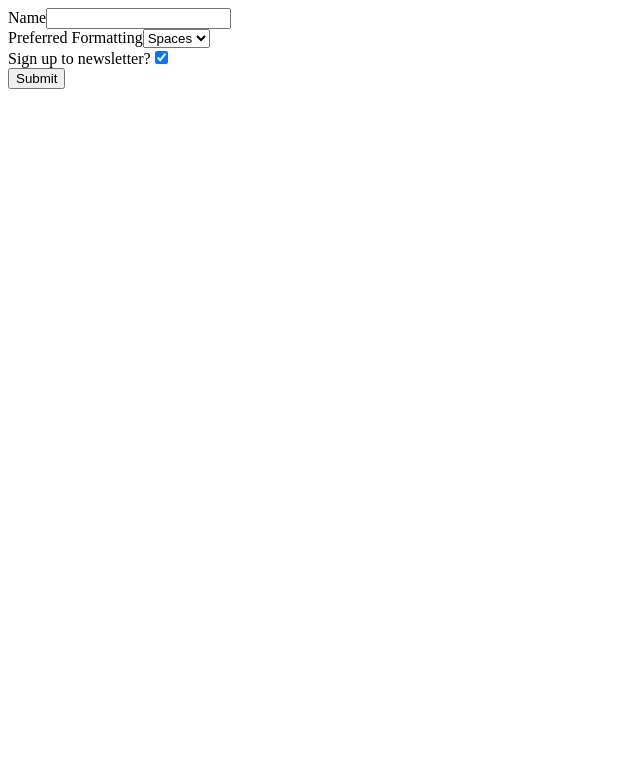
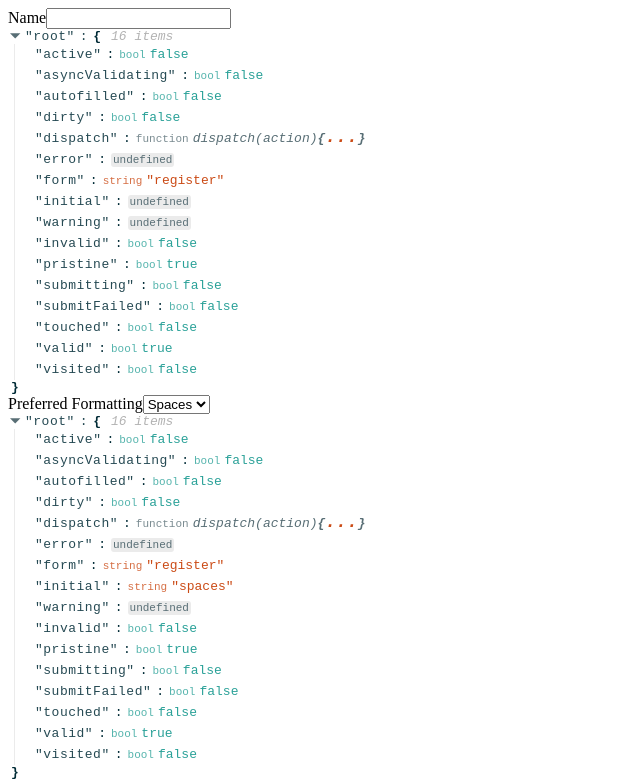
Before and after one commit to liranm/manage-react-form-state-with-redux-form, a React (Create React App) app: page / in a window 1280 px wide. Shown: the top 781 px of the page, without its empty margins (0-640 px from the left). Built offline with nearby package versions, Linux system fonts and the light colour scheme.

Commit message:
Access the State of redux-form Fields using the  prop

```diff
--- a/package.json
+++ b/package.json
@@ -5,6 +5,7 @@
   "dependencies": {
     "react": "^16.5.2",
     "react-dom": "^16.5.2",
+    "react-json-view": "^1.19.1",
     "react-redux": "^5.0.7",
     "react-scripts": "2.0.5",
     "redux": "^4.0.1",
--- a/src/components/fields/index.js
+++ b/src/components/fields/index.js
@@ -1,9 +1,11 @@
 import React from 'react';
+import ReactJson from 'react-json-view';
 
 export const customInput = props => (
     <div>
         <label>{props.label}</label>
         <input {...props.input} type={props.type} />
+        <ReactJson src={props.meta} />
     </div>
 );
 
@@ -14,5 +16,6 @@ export const customSelect = props => (
             <option value="tabs">Tabs</option>
             <option value="spaces">Spaces</option>
         </select>
+        <ReactJson src={props.meta} />
     </div>
 );
```
Also changed, not shown: 1 other file (tests, documents, lock files or other folders).
